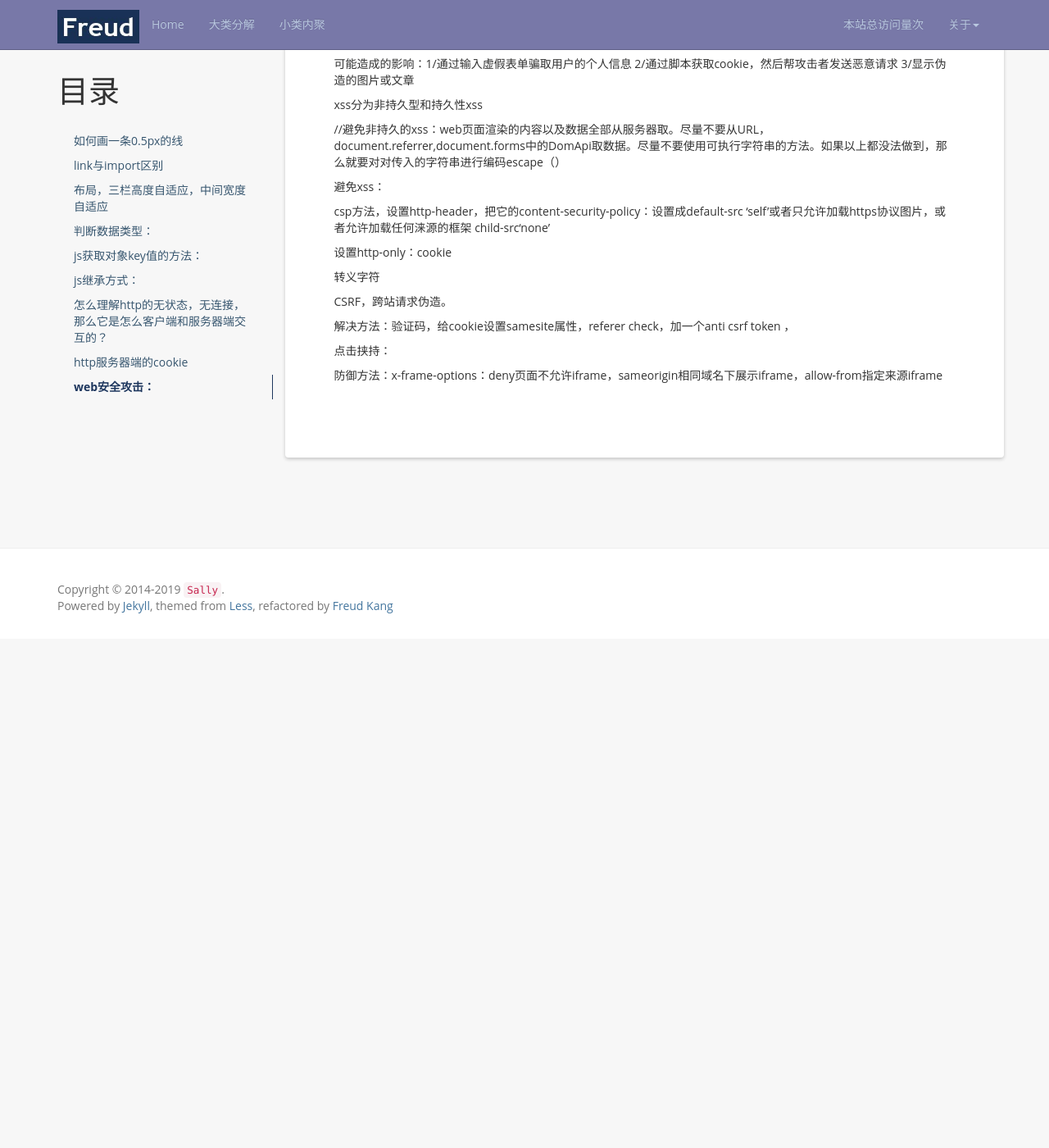
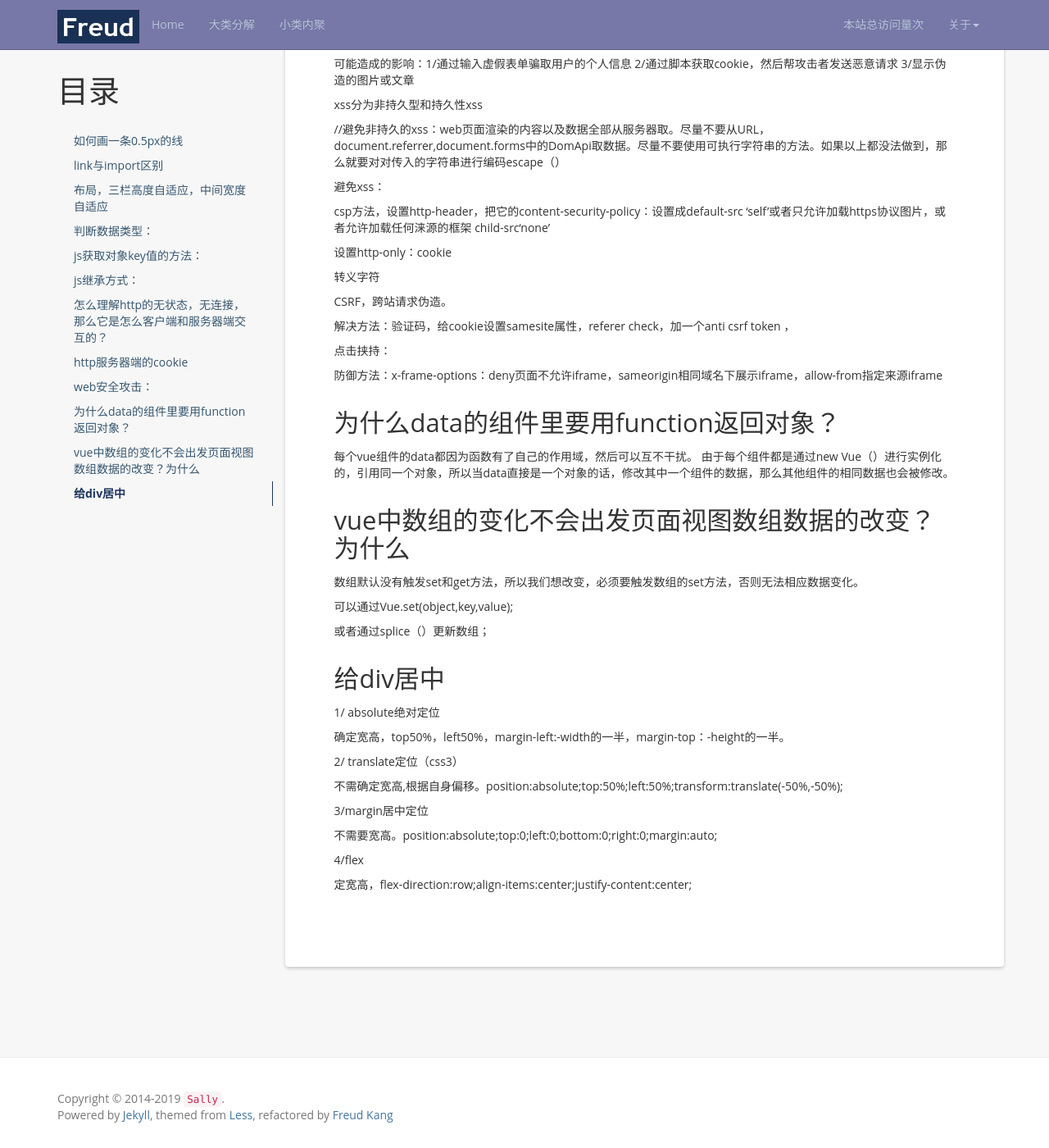
Before and after one commit to Sallyfafafa/Sallyfafafa.github.io, a Jekyll site: the page built from _posts/2019-07-23-css面试相关问题.md, in a window 1280 px wide and 1400 px high, scrolled down 4082 px. Shown: the whole window at 82% size. Built offline with Jekyll 4.4.1, drawn with Linux system fonts in a browser that asks for light colours; nearby versions of some CDN libraries; a script that is not in the unit is left out; comment, search, counter and statistics services are not loaded; before the commit the page ends 4861 px from its top, so only the background shows below that.

Commit message:
哈哈哈

```diff
--- a/_posts/2019-07-23-css面试相关问题.md
+++ b/_posts/2019-07-23-css面试相关问题.md
@@ -242,3 +242,37 @@ CSRF，跨站请求伪造。
 点击挟持：
 
 防御方法：x-frame-options：deny页面不允许iframe，sameorigin相同域名下展示iframe，allow-from指定来源iframe
+
+为什么data的组件里要用function返回对象？
+----------
+
+每个vue组件的data都因为函数有了自己的作用域，然后可以互不干扰。
+由于每个组件都是通过new Vue（）进行实例化的，引用同一个对象，所以当data直接是一个对象的话，修改其中一个组件的数据，那么其他组件的相同数据也会被修改。
+
+vue中数组的变化不会出发页面视图数组数据的改变？为什么
+-------
+
+数组默认没有触发set和get方法，所以我们想改变，必须要触发数组的set方法，否则无法相应数据变化。
+
+可以通过Vue.set(object,key,value);
+
+或者通过splice（）更新数组；
+
+给div居中
+--------
+
+1/ absolute绝对定位
+
+确定宽高，top50%，left50%，margin-left:-width的一半，margin-top：-height的一半。
+
+2/ translate定位（css3）
+
+不需确定宽高,根据自身偏移。position:absolute;top:50%;left:50%;transform:translate(-50%,-50%);
+
+3/margin居中定位
+
+不需要宽高。position:absolute;top:0;left:0;bottom:0;right:0;margin:auto;
+
+4/flex
+
+定宽高，flex-direction:row;align-items:center;justify-content:center;
```
